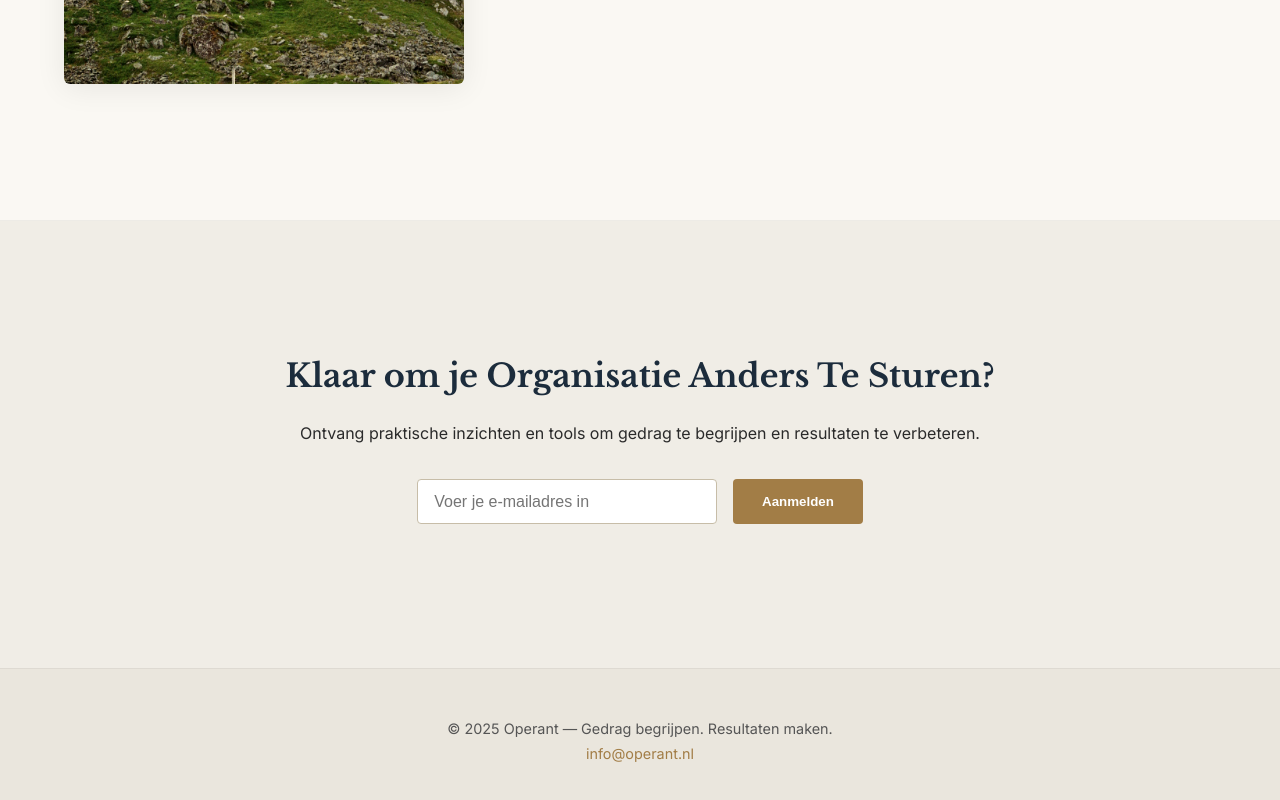
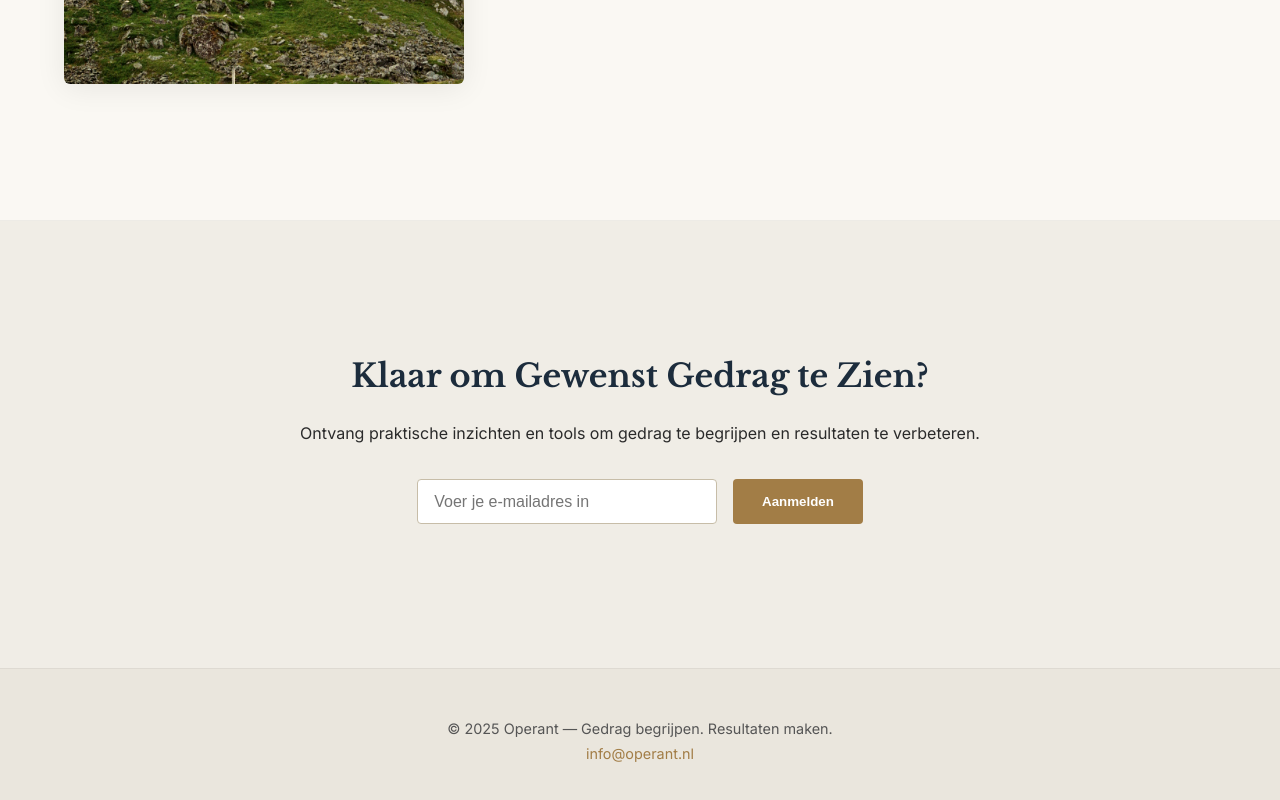
Before and after one commit to Bachskie/operant, a plain HTML site: page index.html in a window 1280 px wide. Shown: the part 2025-2825 px from the top of the page. Drawn offline with nearby package versions, Linux system fonts and the light colour scheme.

Commit message:
Update index.html

```diff
--- a/index.html
+++ b/index.html
@@ -78,7 +78,7 @@
 
     <!-- CTA / AANMELDINGSFORMULIER -->
     <section id="signup" class="cta">
-      <h2>Klaar om je Organisatie Anders Te Sturen?</h2>
+      <h2>Klaar om Gewenst Gedrag te Zien?</h2>
       <p>
         Ontvang praktische inzichten en tools om gedrag te begrijpen en resultaten te verbeteren.
       </p>
```
